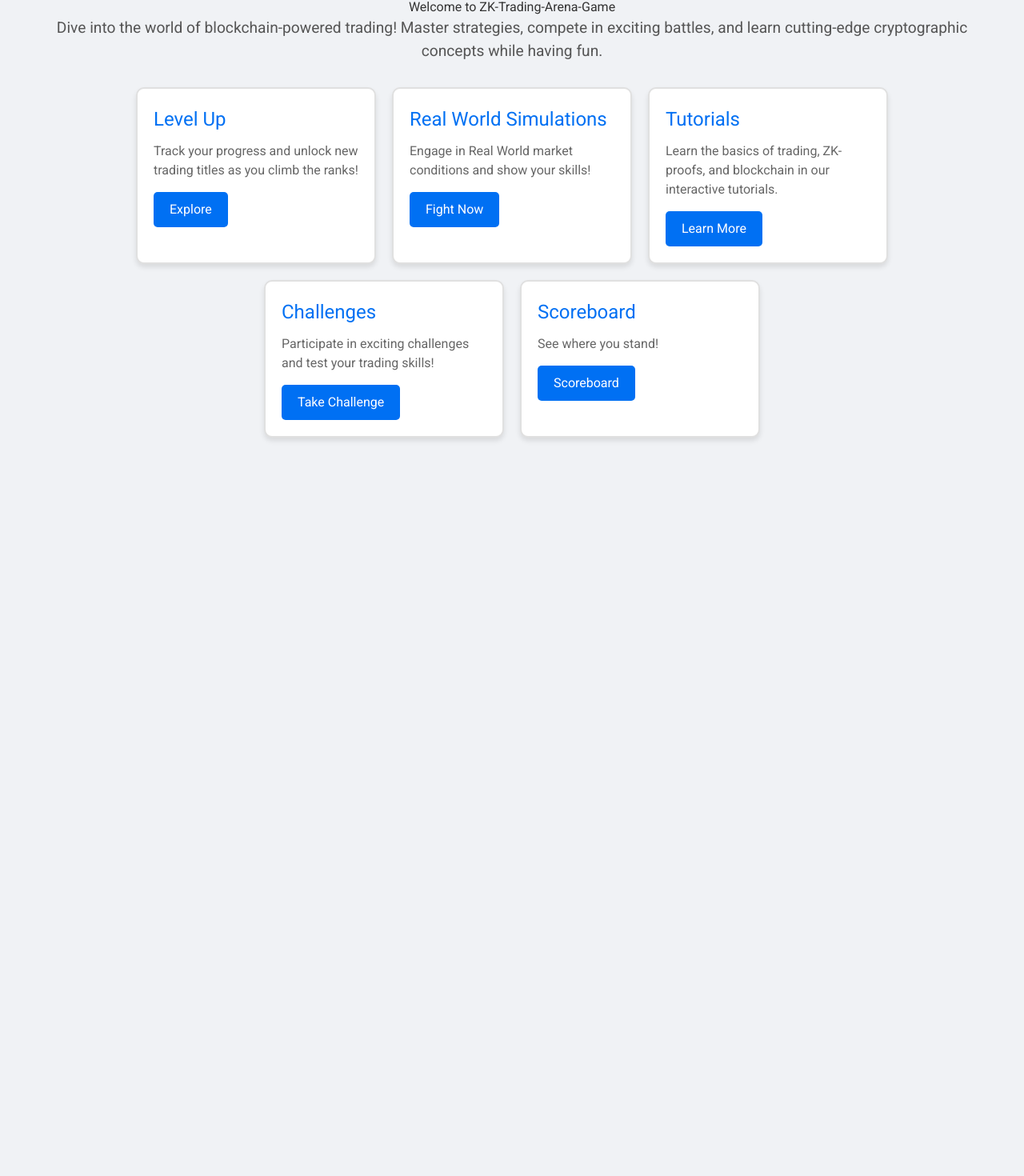
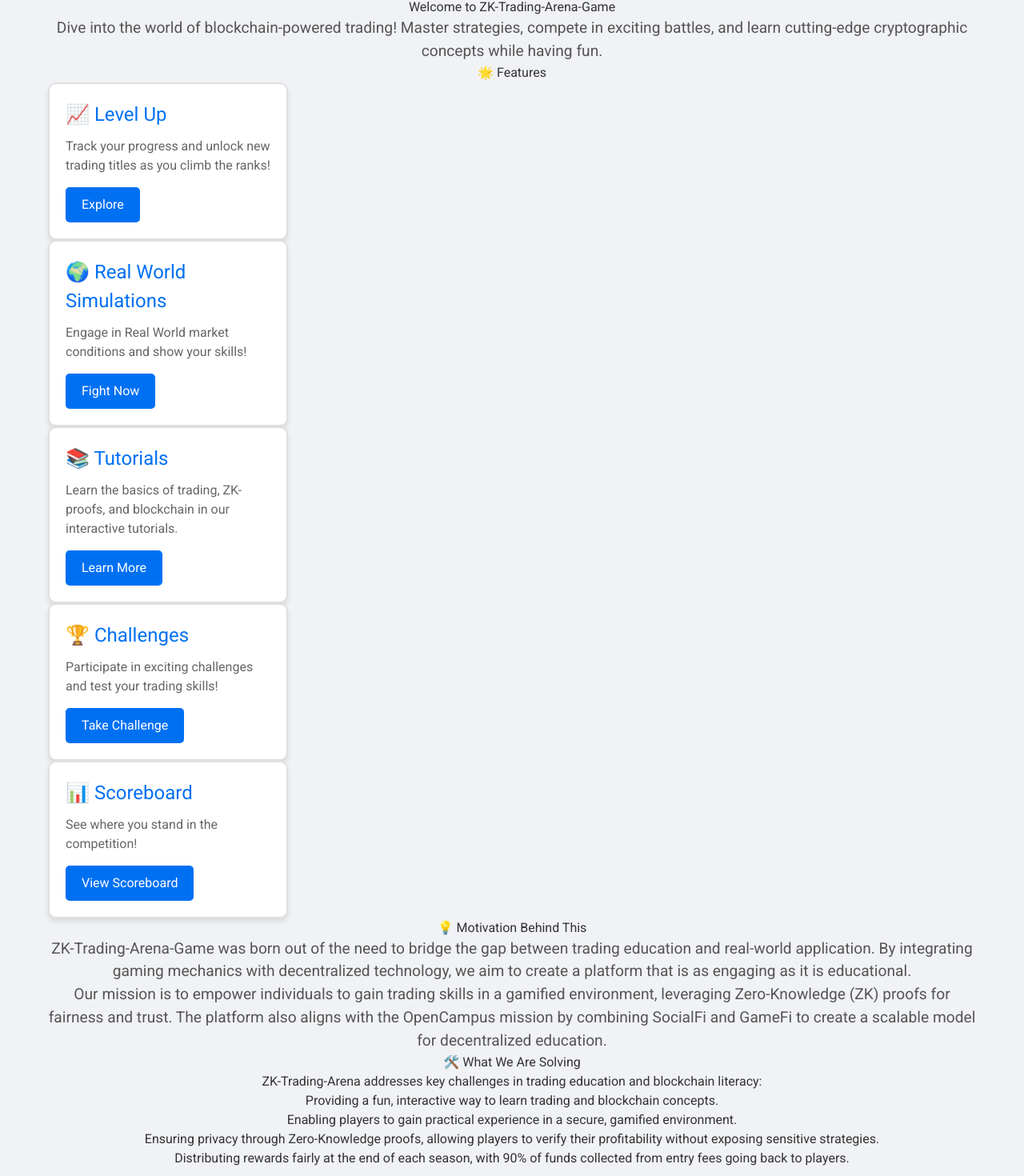
Before and after one commit to Dwaipayan25/zk-trading-arena-game, a Next.js app in the folder zk-trading-arena-game/: page / in a window 1280 px wide. Shown: the part 232-1702 px from the top of the page at 80% size. Before the commit the page ends 800 px from the top, so only its background shows below. Built offline with nearby package versions, Linux system fonts and the light colour scheme.

Commit message:
Modified the front page

```diff
--- a/zk-trading-arena-game/src/app/page.js
+++ b/zk-trading-arena-game/src/app/page.js
@@ -5,50 +5,96 @@
 
 export default function Home() {
   return (
-    <div className="container">
-      <h1>Welcome to ZK-Trading-Arena-Game</h1>
-      <p>
+    <div className="container mx-auto px-4">
+      {/* Header Section */}
+      <section className="text-center py-10 bg-blue-100 text-blue-900">
+        <h1 className="text-4xl font-bold mb-4">Welcome to ZK-Trading-Arena-Game</h1>
+        <p className="text-lg">
           Dive into the world of blockchain-powered trading! Master strategies, compete in exciting battles, and learn cutting-edge cryptographic concepts while having fun.
         </p>
+      </section>
 
       {/* Features Section */}
-      <div className="features">
-        <div className="feature-card">
-          <h2>Level Up</h2>
-          <p>Track your progress and unlock new trading titles as you climb the ranks!</p>
-          <Link href="/level-up" className="btn">
+      {/* Features Section */}
+<section className="py-10">
+  <h2 className="text-3xl font-bold text-center mb-8">🌟 Features</h2>
+  <div className="grid grid-cols-1 sm:grid-cols-2 lg:grid-cols-3 gap-6">
+    <div className="feature-card bg-blue-50 shadow-lg rounded-lg p-6 text-center transform hover:scale-105 transition duration-300">
+      <h2 className="text-2xl font-bold mb-4">📈 Level Up</h2>
+      <p className="text-lg mb-6">
+        Track your progress and unlock new trading titles as you climb the ranks!
+      </p>
+      <Link href="/level-up" className="btn bg-blue-500 text-white py-2 px-4 rounded hover:bg-blue-600">
         Explore
       </Link>
     </div>
-        <div className="feature-card">
-          <h2>Real World Simulations</h2>
-          <p>Engage in Real World market conditions and show your skills!</p>
-          <Link href="/real-world-simulations" className="btn">
+    <div className="feature-card bg-blue-50 shadow-lg rounded-lg p-6 text-center transform hover:scale-105 transition duration-300">
+      <h2 className="text-2xl font-bold mb-4">🌍 Real World Simulations</h2>
+      <p className="text-lg mb-6">
+        Engage in Real World market conditions and show your skills!
+      </p>
+      <Link href="/real-world-simulations" className="btn bg-blue-500 text-white py-2 px-4 rounded hover:bg-blue-600">
         Fight Now
       </Link>
     </div>
-        <div className="feature-card">
-          <h2>Tutorials</h2>
-          <p>Learn the basics of trading, ZK-proofs, and blockchain in our interactive tutorials.</p>
-          <Link href="/tutorials" className="btn">
+    <div className="feature-card bg-blue-50 shadow-lg rounded-lg p-6 text-center transform hover:scale-105 transition duration-300">
+      <h2 className="text-2xl font-bold mb-4">📚 Tutorials</h2>
+      <p className="text-lg mb-6">
+        Learn the basics of trading, ZK-proofs, and blockchain in our interactive tutorials.
+      </p>
+      <Link href="/tutorials" className="btn bg-blue-500 text-white py-2 px-4 rounded hover:bg-blue-600">
         Learn More
       </Link>
     </div>
-        <div className="feature-card">
-          <h2>Challenges</h2>
-          <p>Participate in exciting challenges and test your trading skills!</p>
-          <Link href="/challenges" className="btn">
+    <div className="feature-card bg-blue-50 shadow-lg rounded-lg p-6 text-center transform hover:scale-105 transition duration-300">
+      <h2 className="text-2xl font-bold mb-4">🏆 Challenges</h2>
+      <p className="text-lg mb-6">
+        Participate in exciting challenges and test your trading skills!
+      </p>
+      <Link href="/challenges" className="btn bg-blue-500 text-white py-2 px-4 rounded hover:bg-blue-600">
         Take Challenge
       </Link>
     </div>
-        <div className="feature-card">
-          <h2>Scoreboard</h2>
-          <p>See where you stand!</p>
-          <Link href="/scoreboard" className="btn">
-            Scoreboard
+    <div className="feature-card bg-blue-50 shadow-lg rounded-lg p-6 text-center transform hover:scale-105 transition duration-300">
+      <h2 className="text-2xl font-bold mb-4">📊 Scoreboard</h2>
+      <p className="text-lg mb-6">
+        See where you stand in the competition!
+      </p>
+      <Link href="/scoreboard" className="btn bg-blue-500 text-white py-2 px-4 rounded hover:bg-blue-600">
+        View Scoreboard
       </Link>
     </div>
   </div>
+</section>
+
+
+      {/* Motivation Section */}
+      <section className="py-10 bg-blue-100">
+        <h2 className="text-3xl font-bold text-center mb-8">💡 Motivation Behind This</h2>
+        <div className="max-w-4xl mx-auto text-center">
+          <p className="text-lg text-blue-900">
+            ZK-Trading-Arena-Game was born out of the need to bridge the gap between trading education and real-world application. By integrating gaming mechanics with decentralized technology, we aim to create a platform that is as engaging as it is educational.
+            <br />
+            Our mission is to empower individuals to gain trading skills in a gamified environment, leveraging Zero-Knowledge (ZK) proofs for fairness and trust. The platform also aligns with the OpenCampus mission by combining SocialFi and GameFi to create a scalable model for decentralized education.
+          </p>
+        </div>
+      </section>
+
+      {/* What We Are Solving Section */}
+      <section className="py-10">
+        <h2 className="text-3xl font-bold text-center mb-8 text-blue-900">🛠️ What We Are Solving</h2>
+        <div className="max-w-4xl mx-auto text-center">
+          <div className="text-lg text-blue-900">
+            ZK-Trading-Arena addresses key challenges in trading education and blockchain literacy:
+          </div>
+          <ul className="list-disc list-inside mt-4 text-lg text-blue-900 text-left">
+            <li>Providing a fun, interactive way to learn trading and blockchain concepts.</li>
+            <li>Enabling players to gain practical experience in a secure, gamified environment.</li>
+            <li>Ensuring privacy through Zero-Knowledge proofs, allowing players to verify their profitability without exposing sensitive strategies.</li>
+            <li>Distributing rewards fairly at the end of each season, with 90% of funds collected from entry fees going back to players.</li>
+          </ul>
+        </div>
+      </section>
 
 
     </div>
```
Lines whose indentation alone changed are shown as unchanged.
